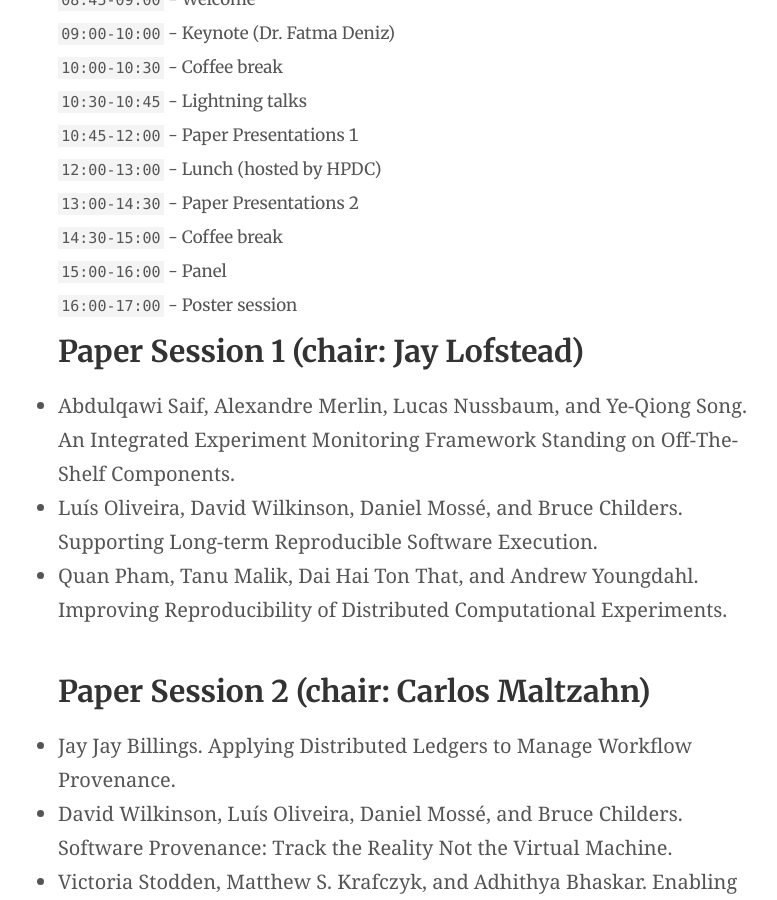
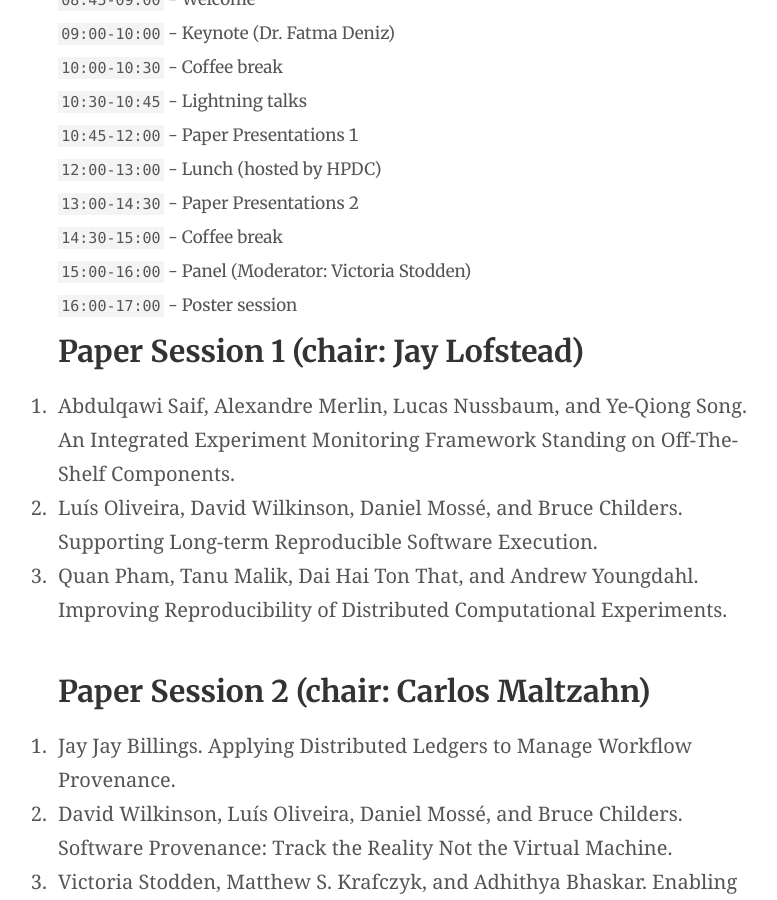
Before and after one commit to hwerbel/2018, a Jekyll site: the page built from index.md, in a window 1280 px wide and 900 px high, scrolled down 3666 px. Shown: the whole window, without its empty margins (225-1002 px from the left). Built offline with Jekyll 4.4.1, drawn with Linux system fonts in a browser that asks for light colours; our own code applies the rules of GitHub Pages for plain Markdown files.

Commit message:
Adds moderator

```diff
--- a/index.md
+++ b/index.md
@@ -129,30 +129,30 @@ exhaustive list): [CWL](http://commonwl.org),
 | `12:00-13:00` - Lunch (hosted by HPDC) |
 | `13:00-14:30` - Paper Presentations 2 |
 | `14:30-15:00` - Coffee break |
-| `15:00-16:00` - Panel |
+| `15:00-16:00` - Panel (Moderator: Victoria Stodden) |
 | `16:00-17:00` - Poster session |
 
 ### Paper Session 1 (chair: Jay Lofstead)
 
-  * Abdulqawi Saif, Alexandre Merlin, Lucas Nussbaum, and Ye-Qiong
+ 1. Abdulqawi Saif, Alexandre Merlin, Lucas Nussbaum, and Ye-Qiong
     Song. An Integrated Experiment Monitoring Framework Standing on
     Off-The-Shelf Components.
-  * Luís Oliveira, David Wilkinson, Daniel Mossé, and Bruce Childers.
+ 2. Luís Oliveira, David Wilkinson, Daniel Mossé, and Bruce Childers.
     Supporting Long-term Reproducible Software Execution.
-  * Quan Pham, Tanu Malik, Dai Hai Ton That, and Andrew Youngdahl.
+ 3. Quan Pham, Tanu Malik, Dai Hai Ton That, and Andrew Youngdahl.
     Improving Reproducibility of Distributed Computational
     Experiments.
 
 ### Paper Session 2 (chair: Carlos Maltzahn)
 
-  * Jay Jay Billings. Applying Distributed Ledgers to Manage Workflow
+ 1. Jay Jay Billings. Applying Distributed Ledgers to Manage Workflow
     Provenance.
-  * David Wilkinson, Luís Oliveira, Daniel Mossé, and Bruce Childers.
+ 2. David Wilkinson, Luís Oliveira, Daniel Mossé, and Bruce Childers.
     Software Provenance: Track the Reality Not the Virtual Machine.
-  * Victoria Stodden, Matthew S. Krafczyk, and Adhithya Bhaskar.
+ 3. Victoria Stodden, Matthew S. Krafczyk, and Adhithya Bhaskar.
     Enabling the Verification of Computational Results: An Empirical
     Evaluation of Computational Reproducibility.
-  * Michael A. Sevilla and Carlos Maltzahn. Popper Pitfalls:
+ 4. Michael A. Sevilla and Carlos Maltzahn. Popper Pitfalls:
     Experiences Following a Reproducibility Convention.
 
 ### Keynote Address
```
